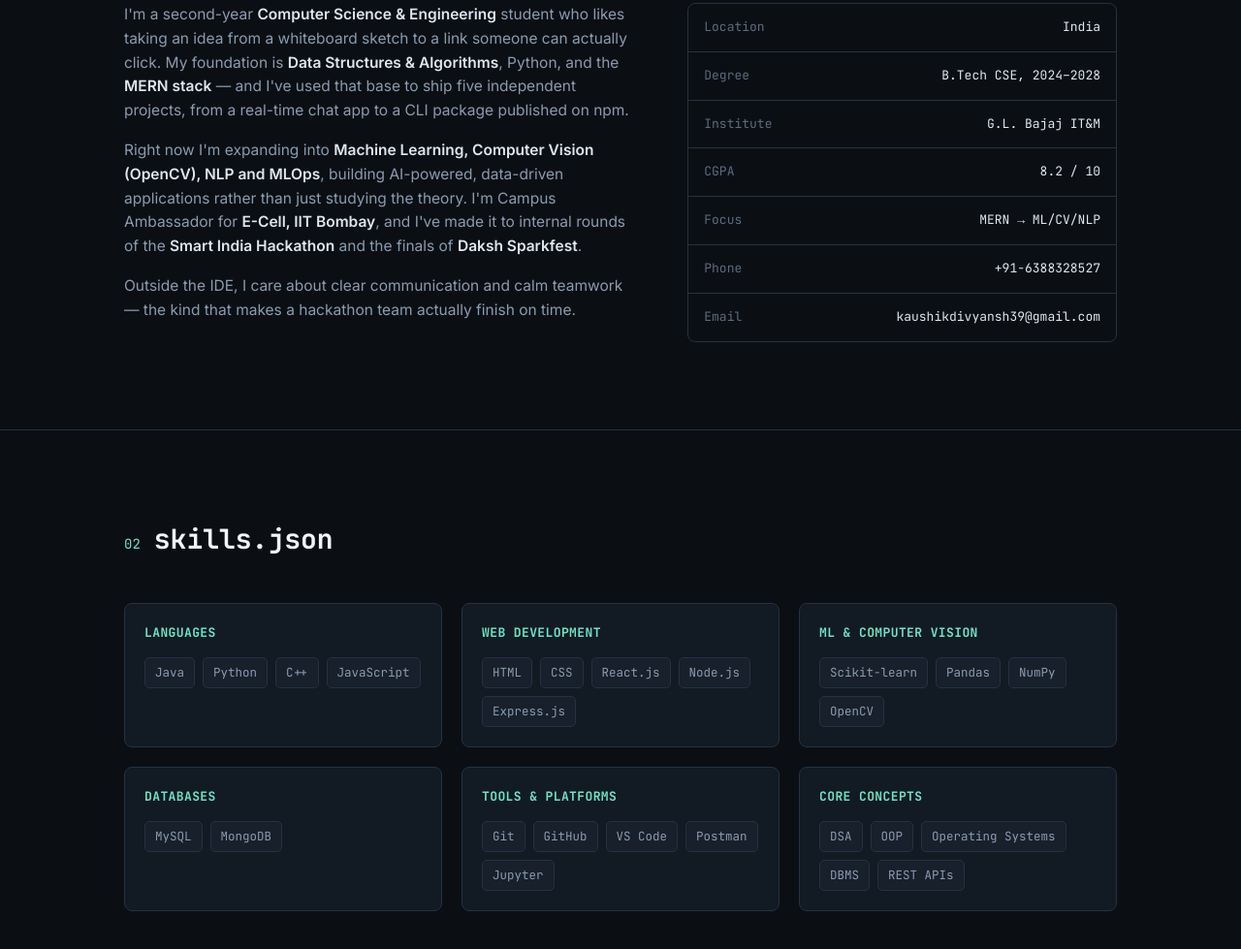
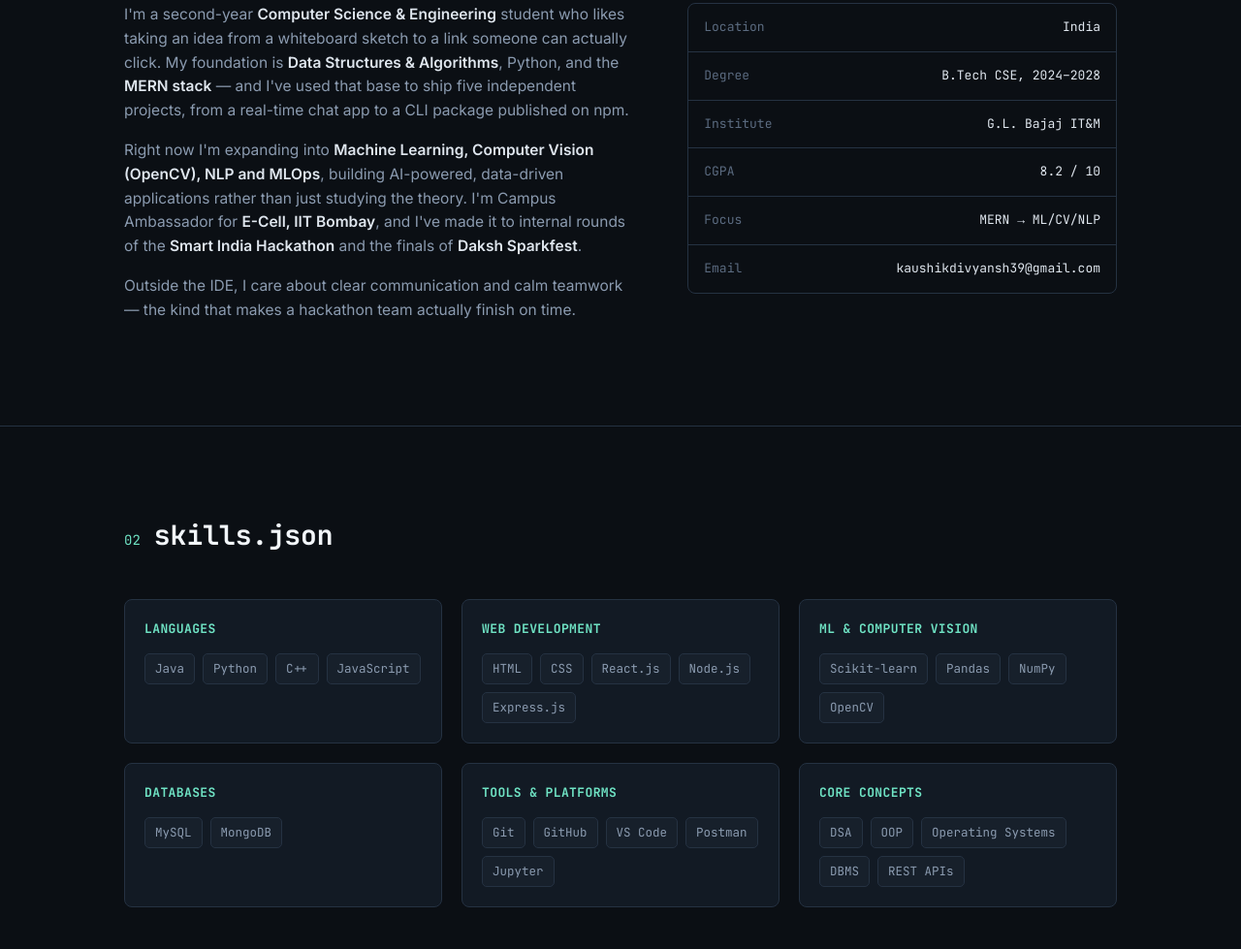
Before and after one commit to Divyansh1129/Portfolio, a plain HTML site: page index.html in a window 1280 px wide. Shown: the part 1159-2138 px from the top of the page at 97% size. Drawn offline with Linux system fonts and the light colour scheme.

Commit message:
Updated CLA

```diff
--- a/index.html
+++ b/index.html
@@ -330,7 +330,7 @@
         <div class="fact"><span>Institute</span><span>G.L. Bajaj IT&amp;M</span></div>
         <div class="fact"><span>CGPA</span><span>8.2 / 10</span></div>
         <div class="fact"><span>Focus</span><span>MERN → ML/CV/NLP</span></div>
-        <div class="fact"><span>Phone</span><span>+91-6388328527</span></div>
+        <!-- <div class="fact"><span>Phone</span><span>+91-6388328527</span></div> -->
         <div class="fact"><span>Email</span><span>kaushikdivyansh39@gmail.com</span></div>
       </div>
     </div>
```
